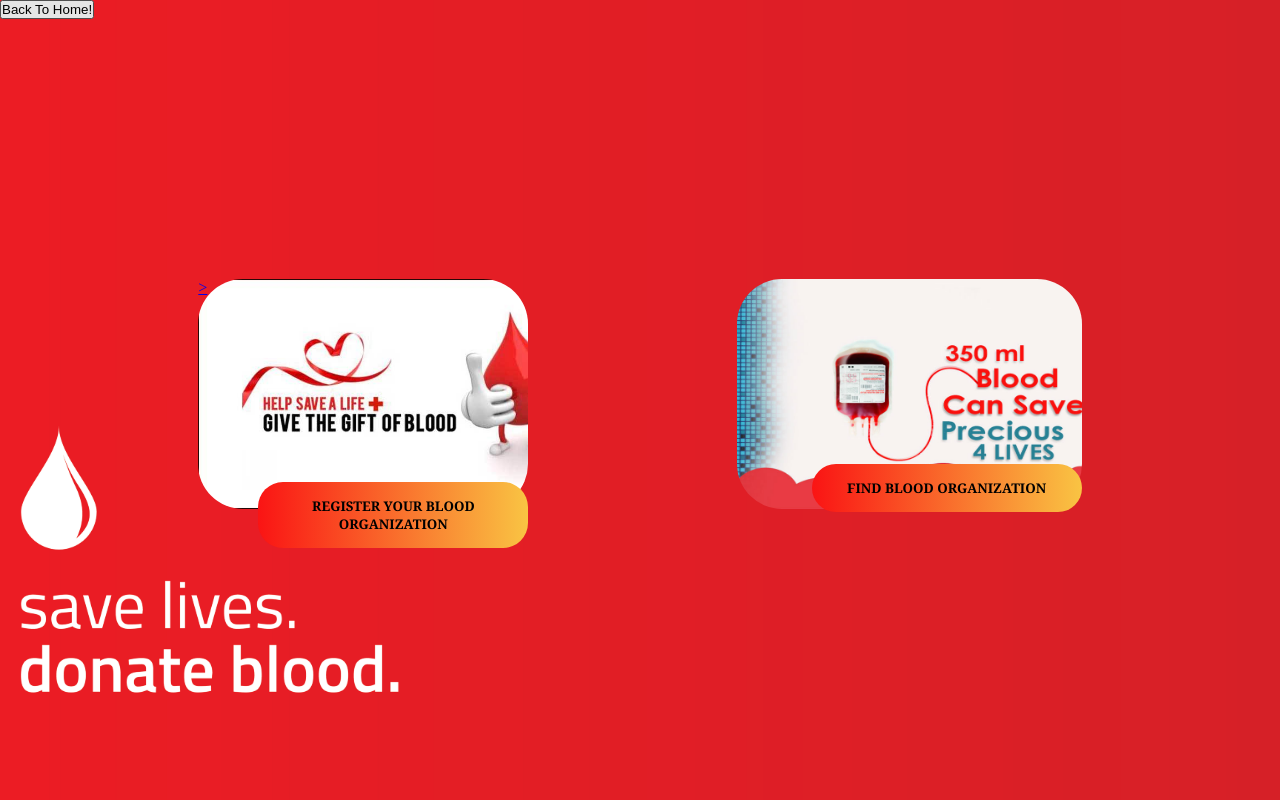
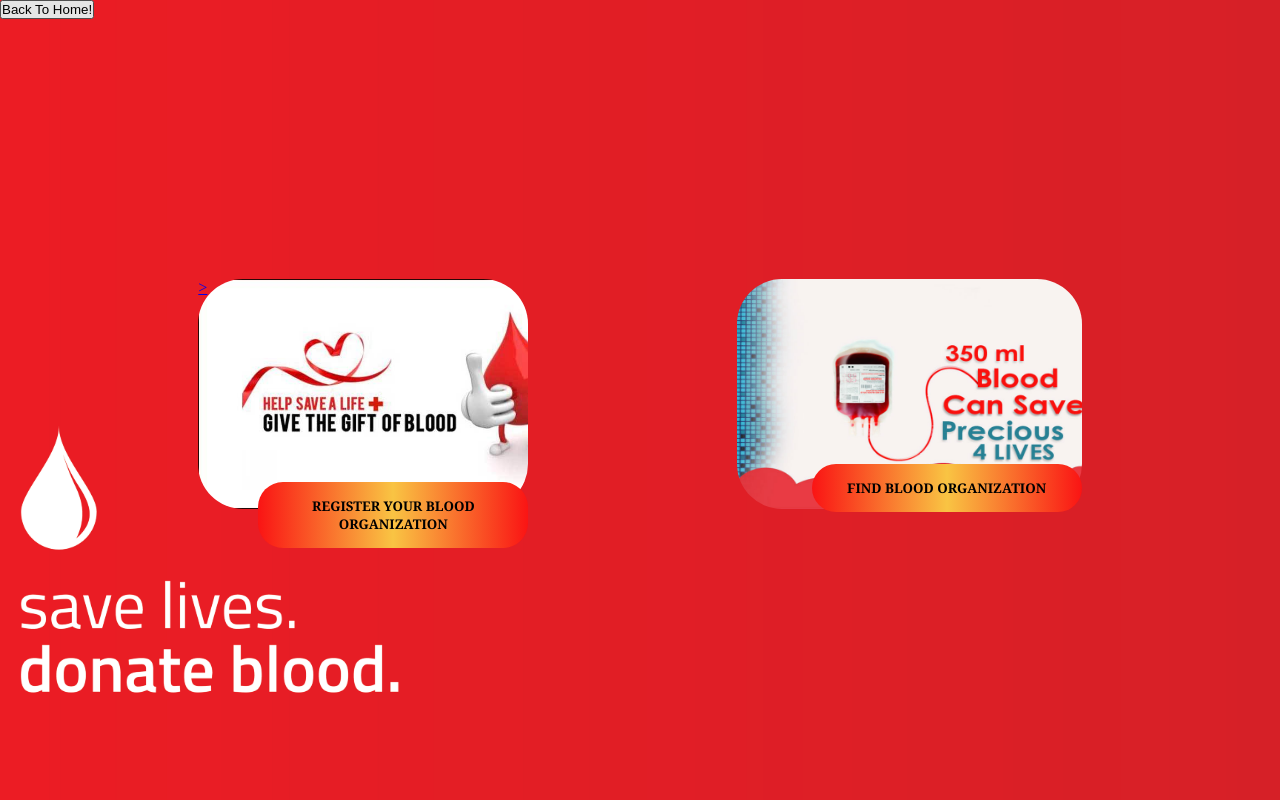
Before and after one commit to manikantachowdhary/Blood-Bank, a website: page Bo.html in a window 1280 px wide. Drawn offline with Linux system fonts and the light colour scheme.

Commit message:
Update Bo.css

```diff
--- a/Bo.css
+++ b/Bo.css
@@ -71,6 +71,6 @@
    border-radius: 25px;
     cursor: pointer;
 
-    background-size: 200%;
+    background-size: 100%;
    /* opacity: 0.9; */
 }
```
